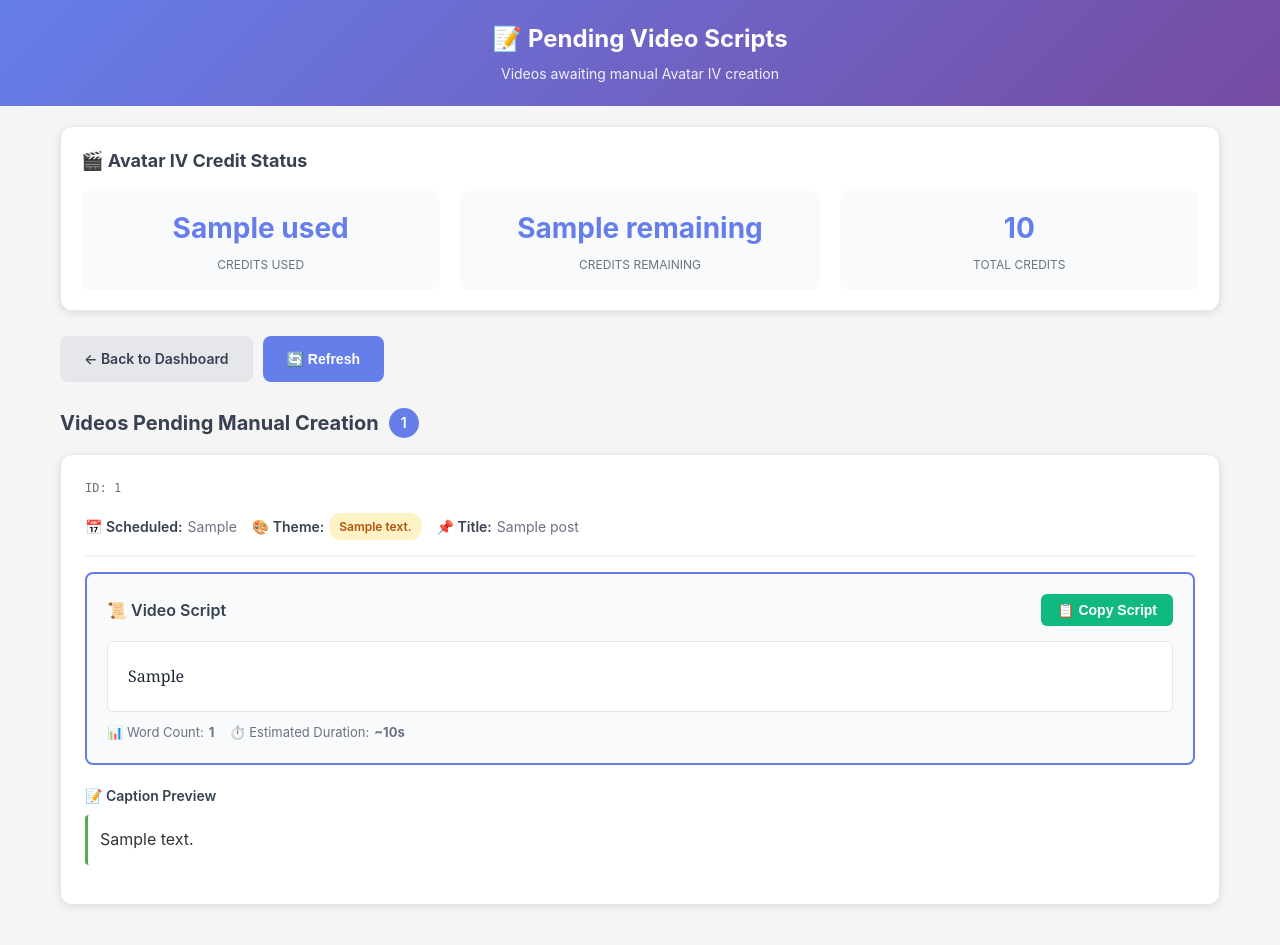
After one commit to G858-debug/refiloe-marketing, a Flask app: template templates/pending_scripts.html in a window 1280 px wide. The commit adds this page. Run offline with Flask 3, Linux system fonts and the light colour scheme; the template is opened without the code that fills it: most values are stand-ins (such as "Sample title", 1, 10 or a date in 2020); some libraries are stand-ins or nearby versions.

Commit message:
Add dashboard view for pending video scripts awaiting manual Avatar IV creation
- Add new route /dashboard/pending-scripts to display videos without video_url
- Create pending_scripts.html template with:
  - Avatar IV credit status display
  - Post cards showing script text, theme, caption, and scheduled time
  - Word count and estimated duration calculation
  - Copy-to-clipboard functionality for scripts
- Add "Pending Scripts" navigation link to main dashboard
- Show dynamic badge with count of pending videos
- Query filters: post_type='video' AND video_url IS NULL
- Sort by scheduled_time ascending (soonest first)

```diff
--- a/app.py
+++ b/app.py
@@ -3255,6 +3255,82 @@ def view_post_detail(post_id):
         return f"Error: {str(e)}", 500
 
 
+@app.route('/dashboard/pending-scripts')
+def pending_scripts_dashboard():
+    """Dashboard for videos awaiting manual Avatar IV creation"""
+    if not supabase_client:
+        return "Database not connected", 503
+
+    try:
+        # Query posts where post_type = 'video' AND video_url IS NULL
+        # Order by scheduled_time ascending (soonest first)
+        result = supabase_client.table('social_posts').select('*').eq('post_type', 'video').is_('video_url', 'null').order('scheduled_time', desc=False).execute()
+
+        pending_posts = []
+
+        for post in result.data if result.data else []:
+            # Parse generation_prompt to get video_script and other metadata
+            video_script = ''
+            word_count = 0
+            estimated_duration = 0
+
+            if post.get('generation_prompt'):
+                try:
+                    metadata = json.loads(post['generation_prompt'])
+                    video_script = metadata.get('video_script', '')
+
+                    # Calculate word count and estimated duration
+                    if video_script:
+                        word_count = len(video_script.split())
+                        # Estimate duration: ~150 words per minute for conversational speech
+                        estimated_duration = int((word_count / 150) * 60)  # in seconds
+                except Exception as e:
+                    log_error(f"Error parsing generation_prompt for post {post.get('id')}: {e}")
+
+            # Format scheduled time
+            scheduled_formatted = 'Not scheduled'
+            if post.get('scheduled_time'):
+                try:
+                    dt = datetime.fromisoformat(post['scheduled_time'].replace('Z', '+00:00'))
+                    scheduled_formatted = dt.strftime('%a, %b %d, %Y at %H:%M')
+                except Exception:
+                    scheduled_formatted = post['scheduled_time']
+
+            pending_posts.append({
+                'id': post.get('id'),
+                'title': post.get('title', 'Untitled'),
+                'content_theme': post.get('content_theme', 'General'),
+                'content_text': post.get('content_text', ''),
+                'video_script': video_script,
+                'word_count': word_count,
+                'estimated_duration': estimated_duration,
+                'scheduled_time': post.get('scheduled_time'),
+                'scheduled_formatted': scheduled_formatted,
+                'status': post.get('status', 'unknown')
+            })
+
+        # TODO: Get Avatar IV credit status from HeyGen API
+        # For now, showing placeholder values
+        avatar_credits = {
+            'used': 0,
+            'remaining': 'Unknown',
+            'total': 'Unknown'
+        }
+
+        return render_template(
+            'pending_scripts.html',
+            pending_posts=pending_posts,
+            pending_count=len(pending_posts),
+            avatar_credits=avatar_credits
+        )
+
+    except Exception as e:
+        log_error(f"Error fetching pending scripts: {e}")
+        import traceback
+        log_error(traceback.format_exc())
+        return f"Error: {str(e)}", 500
+
+
 # =============================================================================
 # API Helper Functions
 # =============================================================================
--- /dev/null
+++ b/templates/pending_scripts.html
@@ -0,0 +1,447 @@
+<!DOCTYPE html>
+<html lang="en">
+<head>
+    <meta charset="UTF-8">
+    <meta name="viewport" content="width=device-width, initial-scale=1.0">
+    <title>Pending Video Scripts - Avatar IV Manual Creation</title>
+    <style>
+        * { box-sizing: border-box; margin: 0; padding: 0; }
+        body {
+            font-family: -apple-system, BlinkMacSystemFont, 'Segoe UI', Roboto, sans-serif;
+            background: #f5f5f5;
+            color: #333;
+            line-height: 1.6;
+        }
+        .header {
+            background: linear-gradient(135deg, #667eea 0%, #764ba2 100%);
+            color: white;
+            padding: 20px;
+            text-align: center;
+        }
+        .header h1 { font-size: 24px; margin-bottom: 5px; }
+        .header p { opacity: 0.9; font-size: 14px; }
+        .container { max-width: 1200px; margin: 0 auto; padding: 20px; }
+
+        /* Credit Status */
+        .credit-status {
+            background: white;
+            border-radius: 12px;
+            padding: 20px;
+            margin-bottom: 25px;
+            box-shadow: 0 2px 8px rgba(0,0,0,0.1);
+            border: 1px solid #e5e7eb;
+        }
+        .credit-status h2 {
+            font-size: 18px;
+            margin-bottom: 15px;
+            color: #374151;
+        }
+        .credit-info {
+            display: flex;
+            gap: 20px;
+            flex-wrap: wrap;
+        }
+        .credit-item {
+            flex: 1;
+            min-width: 150px;
+            background: #f9fafb;
+            padding: 15px;
+            border-radius: 8px;
+            text-align: center;
+        }
+        .credit-item .number {
+            font-size: 28px;
+            font-weight: bold;
+            color: #667eea;
+        }
+        .credit-item .label {
+            font-size: 12px;
+            color: #6b7280;
+            text-transform: uppercase;
+            margin-top: 5px;
+        }
+
+        /* Action Buttons */
+        .actions {
+            display: flex;
+            gap: 10px;
+            margin-bottom: 25px;
+            flex-wrap: wrap;
+        }
+        .btn {
+            padding: 12px 24px;
+            border: none;
+            border-radius: 8px;
+            cursor: pointer;
+            font-size: 14px;
+            font-weight: 600;
+            transition: all 0.2s;
+            text-decoration: none;
+            display: inline-flex;
+            align-items: center;
+            gap: 8px;
+        }
+        .btn-primary { background: #667eea; color: white; }
+        .btn-primary:hover { background: #5a6fd6; }
+        .btn-secondary { background: #e5e7eb; color: #374151; }
+        .btn-secondary:hover { background: #d1d5db; }
+
+        /* Post Cards */
+        .section-title {
+            font-size: 20px;
+            margin-bottom: 15px;
+            color: #374151;
+            display: flex;
+            align-items: center;
+            gap: 10px;
+        }
+        .count-badge {
+            background: #667eea;
+            color: white;
+            padding: 4px 12px;
+            border-radius: 20px;
+            font-size: 14px;
+            font-weight: 600;
+        }
+
+        .post-card {
+            background: white;
+            border-radius: 12px;
+            padding: 24px;
+            box-shadow: 0 2px 8px rgba(0,0,0,0.1);
+            border: 1px solid #e5e7eb;
+            margin-bottom: 20px;
+        }
+
+        .post-header {
+            display: flex;
+            justify-content: space-between;
+            align-items: flex-start;
+            margin-bottom: 15px;
+            flex-wrap: wrap;
+            gap: 10px;
+        }
+
+        .post-id {
+            font-size: 12px;
+            color: #6b7280;
+            font-family: monospace;
+        }
+
+        .post-meta {
+            display: flex;
+            flex-wrap: wrap;
+            gap: 15px;
+            font-size: 14px;
+            color: #6b7280;
+            margin-bottom: 15px;
+            padding-bottom: 15px;
+            border-bottom: 2px solid #f3f4f6;
+        }
+
+        .meta-item {
+            display: flex;
+            align-items: center;
+            gap: 5px;
+        }
+
+        .meta-label {
+            font-weight: 600;
+            color: #374151;
+        }
+
+        .theme-badge {
+            background: #fef3c7;
+            color: #b45309;
+            padding: 4px 10px;
+            border-radius: 12px;
+            font-size: 12px;
+            font-weight: 600;
+        }
+
+        /* Script Section - Most Important */
+        .script-section {
+            background: #f9fafb;
+            border: 2px solid #667eea;
+            border-radius: 8px;
+            padding: 20px;
+            margin-bottom: 20px;
+        }
+
+        .script-header {
+            display: flex;
+            justify-content: space-between;
+            align-items: center;
+            margin-bottom: 15px;
+        }
+
+        .script-title {
+            font-size: 16px;
+            font-weight: 600;
+            color: #374151;
+        }
+
+        .script-text {
+            background: white;
+            padding: 20px;
+            border-radius: 6px;
+            font-size: 16px;
+            line-height: 1.8;
+            color: #1f2937;
+            white-space: pre-wrap;
+            border: 1px solid #e5e7eb;
+            font-family: 'Georgia', serif;
+        }
+
+        .script-stats {
+            display: flex;
+            gap: 15px;
+            margin-top: 10px;
+            font-size: 13px;
+            color: #6b7280;
+        }
+
+        .script-stat {
+            display: flex;
+            align-items: center;
+            gap: 5px;
+        }
+
+        .copy-btn {
+            background: #10b981;
+            color: white;
+            padding: 8px 16px;
+            border: none;
+            border-radius: 6px;
+            cursor: pointer;
+            font-size: 14px;
+            font-weight: 600;
+            transition: all 0.2s;
+            display: flex;
+            align-items: center;
+            gap: 6px;
+        }
+
+        .copy-btn:hover {
+            background: #059669;
+            transform: translateY(-1px);
+        }
+
+        .copy-btn.copied {
+            background: #6366f1;
+        }
+
+        /* Caption Section */
+        .caption-section {
+            margin-bottom: 15px;
+        }
+
+        .caption-label {
+            font-size: 14px;
+            font-weight: 600;
+            color: #374151;
+            margin-bottom: 8px;
+        }
+
+        .caption-text {
+            background: #fff;
+            padding: 12px;
+            border-left: 3px solid #4CAF50;
+            border-radius: 4px;
+            color: #333;
+            line-height: 1.6;
+            white-space: pre-wrap;
+        }
+
+        /* Empty State */
+        .empty-state {
+            text-align: center;
+            padding: 60px 20px;
+            color: #6b7280;
+        }
+        .empty-state h3 { margin-bottom: 10px; color: #374151; font-size: 20px; }
+        .empty-state p { margin-bottom: 20px; }
+
+        /* Toast Notifications */
+        .toast {
+            position: fixed;
+            top: 20px;
+            right: 20px;
+            background: #10b981;
+            color: white;
+            padding: 12px 20px;
+            border-radius: 8px;
+            box-shadow: 0 4px 6px rgba(0,0,0,0.1);
+            z-index: 1000;
+            animation: slideIn 0.3s ease;
+            display: none;
+        }
+
+        .toast.show {
+            display: block;
+        }
+
+        @keyframes slideIn {
+            from { transform: translateX(100%); opacity: 0; }
+            to { transform: translateX(0); opacity: 1; }
+        }
+
+        /* Responsive */
+        @media (max-width: 600px) {
+            .container { padding: 15px; }
+            .post-header { flex-direction: column; }
+            .script-header { flex-direction: column; align-items: flex-start; gap: 10px; }
+            .credit-info { flex-direction: column; }
+        }
+    </style>
+</head>
+<body>
+    <div class="header">
+        <h1>📝 Pending Video Scripts</h1>
+        <p>Videos awaiting manual Avatar IV creation</p>
+    </div>
+
+    <div class="container">
+        <!-- Avatar IV Credit Status -->
+        <div class="credit-status">
+            <h2>🎬 Avatar IV Credit Status</h2>
+            <div class="credit-info">
+                <div class="credit-item">
+                    <div class="number">{{ avatar_credits.used }}</div>
+                    <div class="label">Credits Used</div>
+                </div>
+                <div class="credit-item">
+                    <div class="number">{{ avatar_credits.remaining }}</div>
+                    <div class="label">Credits Remaining</div>
+                </div>
+                <div class="credit-item">
+                    <div class="number">{{ avatar_credits.total }}</div>
+                    <div class="label">Total Credits</div>
+                </div>
+            </div>
+        </div>
+
+        <!-- Action Buttons -->
+        <div class="actions">
+            <a href="/dashboard" class="btn btn-secondary">← Back to Dashboard</a>
+            <button class="btn btn-primary" onclick="location.reload()">🔄 Refresh</button>
+        </div>
+
+        <!-- Section Title -->
+        <h2 class="section-title">
+            Videos Pending Manual Creation
+            <span class="count-badge">{{ pending_count }}</span>
+        </h2>
+
+        <!-- Pending Posts -->
+        {% if pending_count == 0 %}
+        <div class="empty-state">
+            <h3>🎉 All caught up!</h3>
+            <p>No videos are currently awaiting manual creation.</p>
+            <a href="/dashboard" class="btn btn-primary">Return to Dashboard</a>
+        </div>
+        {% else %}
+        {% for post in pending_posts %}
+        <div class="post-card">
+            <!-- Post Header -->
+            <div class="post-header">
+                <div>
+                    <div class="post-id">ID: {{ post.id }}</div>
+                </div>
+            </div>
+
+            <!-- Post Meta -->
+            <div class="post-meta">
+                <div class="meta-item">
+                    <span class="meta-label">📅 Scheduled:</span>
+                    <span>{{ post.scheduled_formatted }}</span>
+                </div>
+                <div class="meta-item">
+                    <span class="meta-label">🎨 Theme:</span>
+                    <span class="theme-badge">{{ post.content_theme }}</span>
+                </div>
+                {% if post.title %}
+                <div class="meta-item">
+                    <span class="meta-label">📌 Title:</span>
+                    <span>{{ post.title }}</span>
+                </div>
+                {% endif %}
+            </div>
+
+            <!-- Script Section (Most Important) -->
+            <div class="script-section">
+                <div class="script-header">
+                    <div class="script-title">📜 Video Script</div>
+                    <button class="copy-btn" onclick="copyScript(this, '{{ post.id }}')">
+                        📋 Copy Script
+                    </button>
+                </div>
+
+                {% if post.video_script %}
+                <div class="script-text" id="script-{{ post.id }}">{{ post.video_script }}</div>
+                <div class="script-stats">
+                    <div class="script-stat">
+                        <span>📊 Word Count:</span>
+                        <strong>{{ post.word_count }}</strong>
+                    </div>
+                    <div class="script-stat">
+                        <span>⏱️ Estimated Duration:</span>
+                        <strong>~{{ post.estimated_duration }}s</strong>
+                    </div>
+                </div>
+                {% else %}
+                <div class="script-text">⚠️ No script available for this post</div>
+                {% endif %}
+            </div>
+
+            <!-- Caption Section -->
+            {% if post.content_text %}
+            <div class="caption-section">
+                <div class="caption-label">📝 Caption Preview</div>
+                <div class="caption-text">{{ post.content_text }}</div>
+            </div>
+            {% endif %}
+        </div>
+        {% endfor %}
+        {% endif %}
+    </div>
+
+    <!-- Toast Notification -->
+    <div class="toast" id="toast">
+        Script copied to clipboard!
+    </div>
+
+    <script>
+        function copyScript(button, postId) {
+            // Get the script text
+            const scriptElement = document.getElementById('script-' + postId);
+            const scriptText = scriptElement.textContent;
+
+            // Copy to clipboard
+            navigator.clipboard.writeText(scriptText).then(() => {
+                // Show "Copied!" feedback
+                const originalText = button.innerHTML;
+                button.innerHTML = '✅ Copied!';
+                button.classList.add('copied');
+
+                // Show toast notification
+                const toast = document.getElementById('toast');
+                toast.classList.add('show');
+
+                // Reset button after 2 seconds
+                setTimeout(() => {
+                    button.innerHTML = originalText;
+                    button.classList.remove('copied');
+                }, 2000);
+
+                // Hide toast after 3 seconds
+                setTimeout(() => {
+                    toast.classList.remove('show');
+                }, 3000);
+            }).catch(err => {
+                alert('Failed to copy script: ' + err);
+            });
+        }
+    </script>
+</body>
+</html>
```
Also changed, not shown: templates/dashboard.html (+16 -0 lines).
